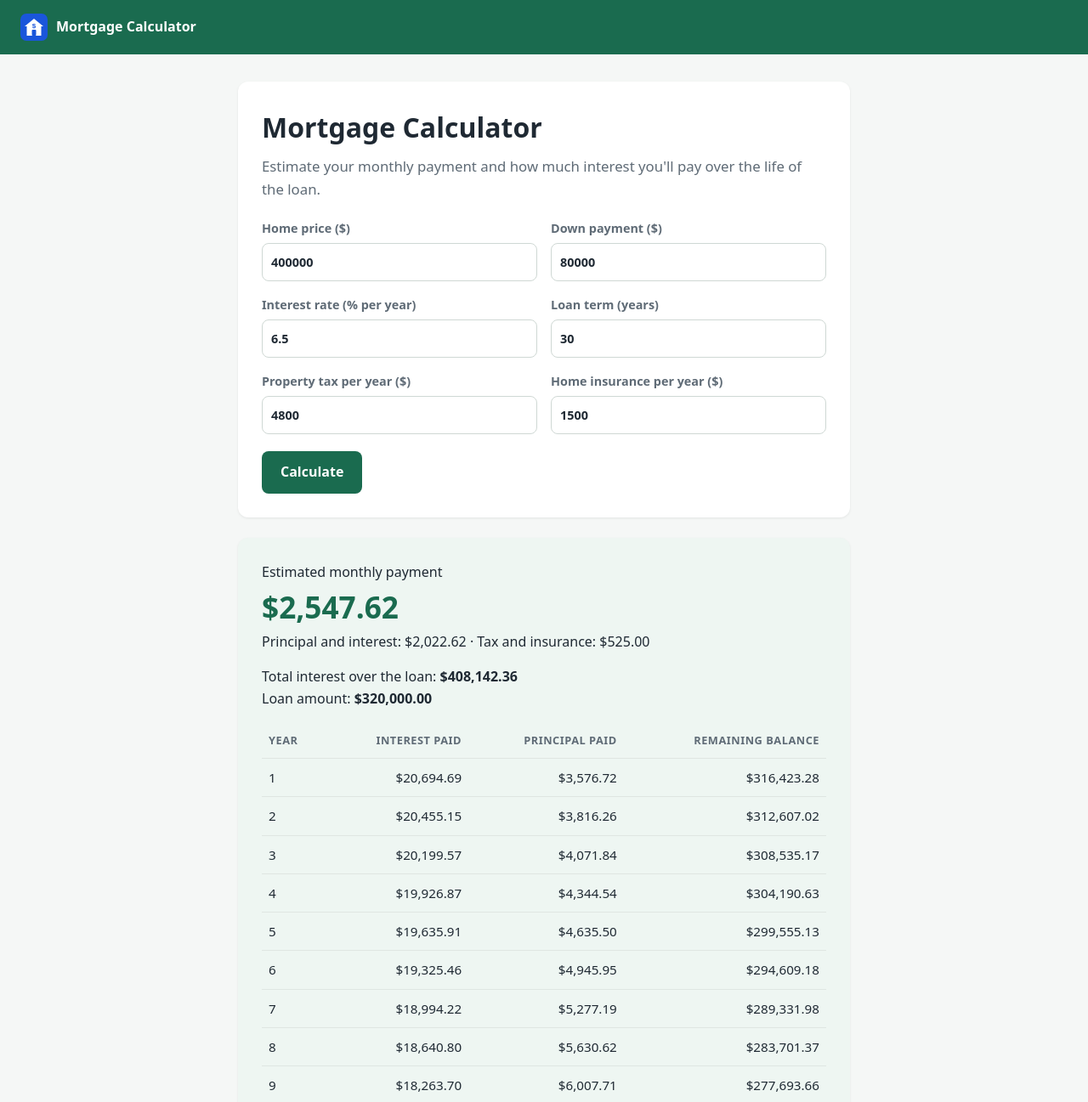
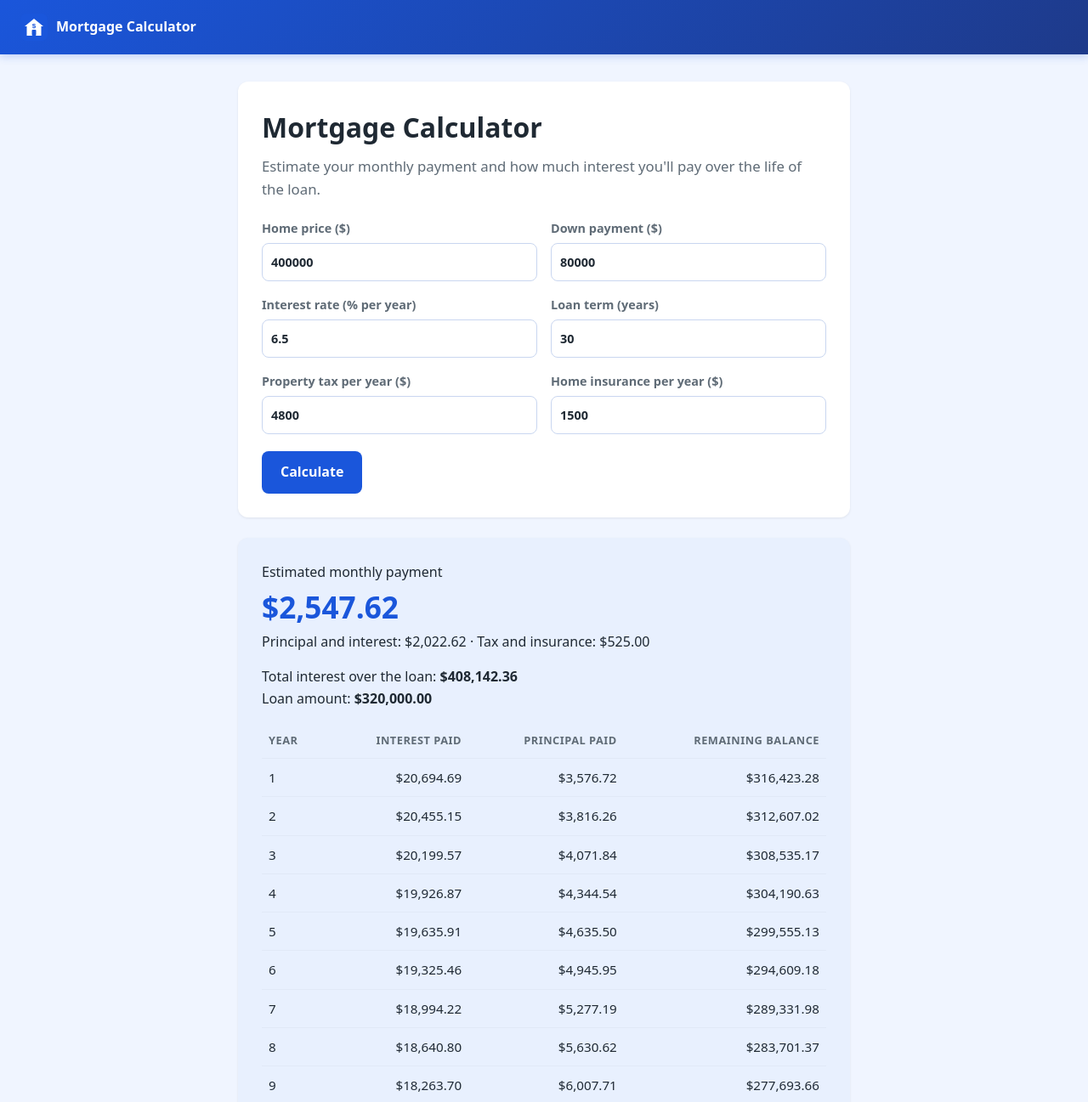
Before and after one commit to nicksteiner3/mortgage-calculator, a plain HTML site: page index.html in a window 1280 px wide. Shown: the top 1297 px of the page at 85% size. Drawn offline with Linux system fonts and the light colour scheme.

Commit message:
Restyle site in blue to match logo
Co-authored-by: Copilot App <223556219+Copilot@users.noreply.github.com>

```diff
--- a/index.html
+++ b/index.html
@@ -19,23 +19,23 @@
   }
   </script>
   <style>
-    :root { --brand: #1a6b4f; --ink: #1f2933; --muted: #5f6b76; --bg: #f5f7f6; --card: #ffffff; }
+    :root { --brand: #1a56db; --brand-dark: #1e3a8a; --ink: #1f2933; --muted: #5f6b76; --bg: #f0f5ff; --card: #ffffff; --soft: #e8f0fe; }
     * { box-sizing: border-box; }
     body { margin: 0; font-family: system-ui, -apple-system, "Segoe UI", Roboto, sans-serif; color: var(--ink); background: var(--bg); line-height: 1.6; }
-    header { background: var(--brand); color: #fff; padding: 16px 24px; font-weight: 600; }
+    header { background: linear-gradient(135deg, var(--brand), var(--brand-dark)); color: #fff; padding: 16px 24px; font-weight: 600; box-shadow: 0 2px 10px rgba(26,86,219,.25); }
     main { max-width: 760px; margin: 32px auto; padding: 0 20px; }
     .card { background: var(--card); border-radius: 12px; padding: 28px; box-shadow: 0 1px 3px rgba(0,0,0,.08); margin-bottom: 24px; }
     h1 { font-size: 2rem; margin: 0 0 8px; }
     .lede { color: var(--muted); font-size: 1.05rem; margin: 0 0 20px; }
     .grid { display: grid; grid-template-columns: 1fr 1fr; gap: 16px; }
     label { font-weight: 600; font-size: .9rem; color: var(--muted); }
-    input { width: 100%; padding: 10px; margin-top: 6px; font: inherit; color: var(--ink); border: 1px solid #cfd8d4; border-radius: 8px; }
+    input { width: 100%; padding: 10px; margin-top: 6px; font: inherit; color: var(--ink); border: 1px solid #c9d6f0; border-radius: 8px; }
     button { margin-top: 20px; background: var(--brand); color: #fff; border: 0; border-radius: 8px; padding: 12px 22px; font: inherit; font-weight: 600; cursor: pointer; }
     .error { color: #b00020; margin-top: 12px; }
-    .results { background: #eef6f2; }
+    .results { background: var(--soft); }
     .big { font-size: 2.2rem; font-weight: 700; color: var(--brand); }
     table { width: 100%; border-collapse: collapse; margin-top: 16px; font-size: .95rem; font-variant-numeric: tabular-nums; }
-    th, td { text-align: right; padding: 10px 8px; border-bottom: 1px solid #dfe6e2; }
+    th, td { text-align: right; padding: 10px 8px; border-bottom: 1px solid #e1e9f7; }
     th:first-child, td:first-child { text-align: left; }
     th { font-size: .8rem; text-transform: uppercase; letter-spacing: .04em; color: var(--muted); }
     footer { max-width: 760px; margin: 0 auto 40px; padding: 0 20px; font-size: .85rem; color: var(--muted); }
```
Also changed, not shown: 15-vs-30-year-mortgage.html (+2 -2 lines), biweekly-mortgage-payments.html (+2 -2 lines), extra-mortgage-payments.html (+2 -2 lines), how-much-down-payment.html (+2 -2 lines), how-much-house-can-i-afford.html (+2 -2 lines), mortgage-closing-costs.html (+2 -2 lines), pmi-mortgage.html (+2 -2 lines).
